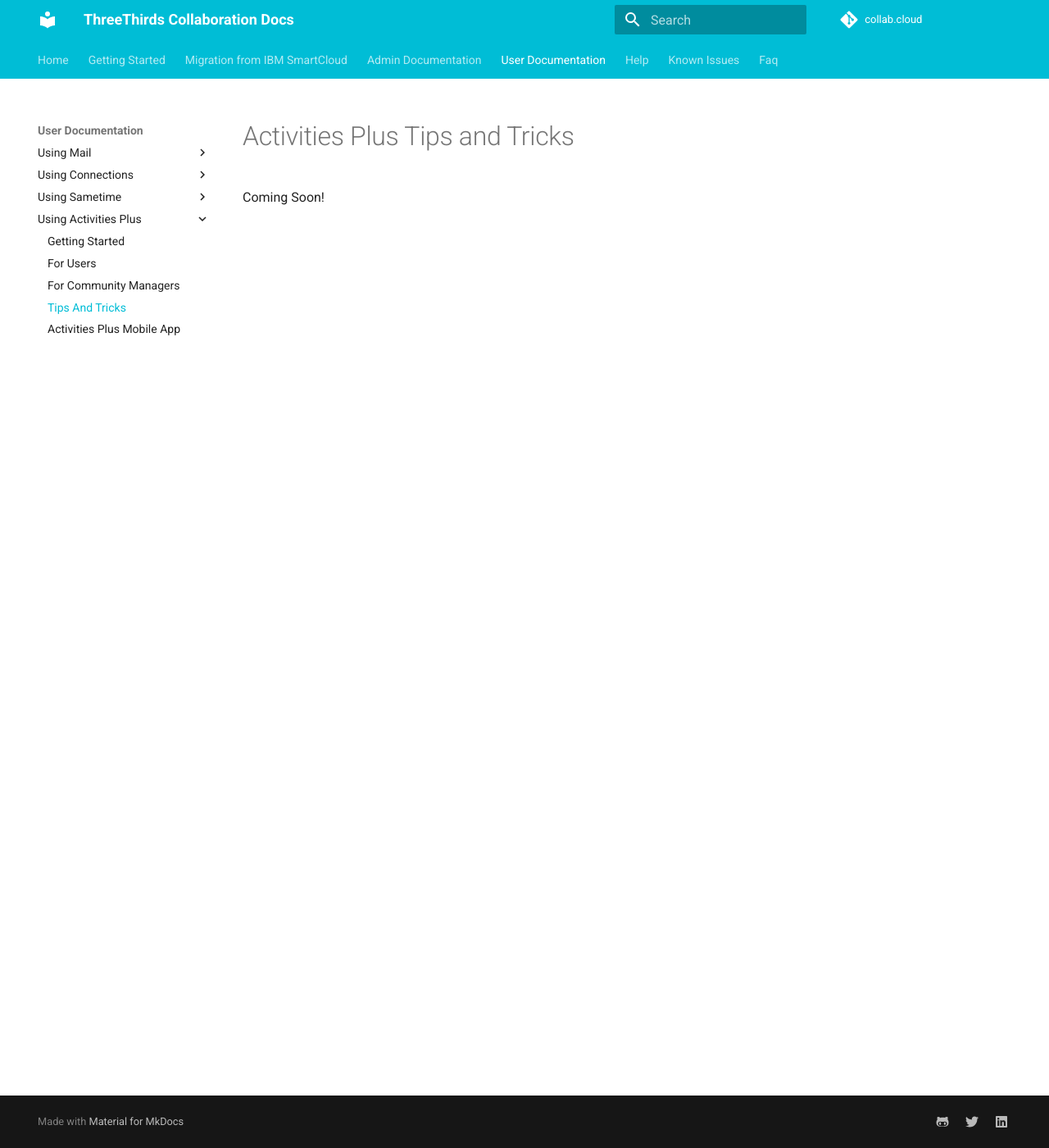
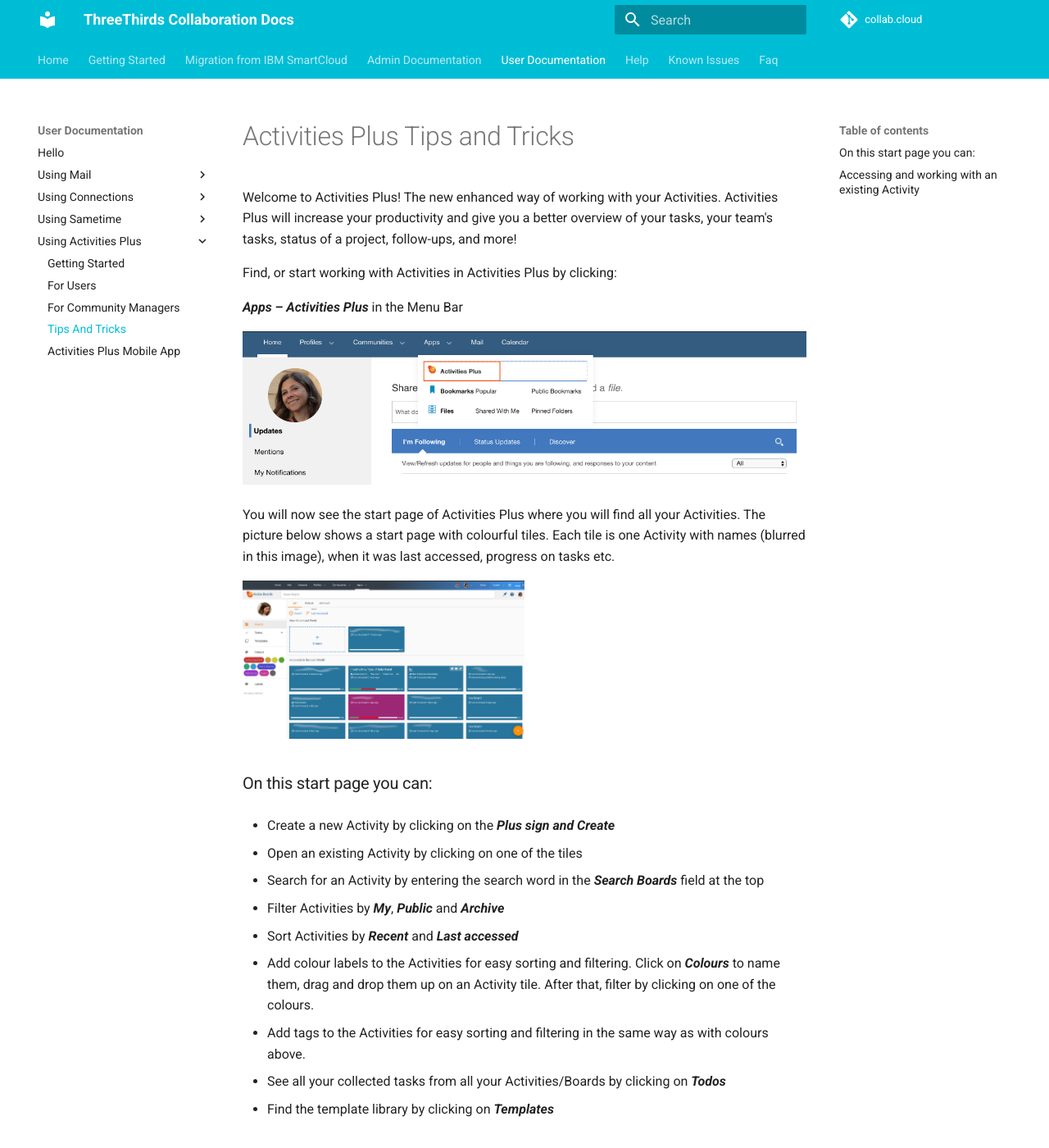
Before and after one commit to collabdotcloud/docs.collab.cloud, an MkDocs documentation site: the page built from docs/users/aplus-tips-and-tricks.md, in a window 1280 px wide and 1400 px high. Shown: the whole window at 82% size. Built offline with MkDocs 1.6.1 and Material for MkDocs 9.7.7, drawn with Linux system fonts in a browser that asks for light colours; some of the changed text lies outside the part shown.

Commit message:
lots of new pages

```diff
--- a/docs/users/aplus-tips-and-tricks.md
+++ b/docs/users/aplus-tips-and-tricks.md
@@ -1,3 +1,44 @@
 #Activities Plus Tips and Tricks
 
-Coming Soon!
+Welcome to Activities Plus! The new enhanced way of working with your Activities. Activities Plus will increase your productivity and give you a better overview of your tasks, your team's tasks, status of a project, follow-ups, and more!
+
+Find, or start working with Activities in Activities Plus by clicking:
+
+**_Apps – Activities Plus_** in the Menu Bar
+
+<img src="/assets/images/screen-shots/aplus/aplus-menu-item.png" alt="Activities Plus" />
+
+You will now see the start page of Activities Plus where you will find all your Activities. The picture below shows a start page with colourful tiles. Each tile is one Activity with names (blurred in this image), when it was last accessed, progress on tasks etc.
+
+<img src="/assets/images/screen-shots/aplus/aplus-start-page.png" alt="Activities Plus start page" width="50%"/>
+
+###On this start page you can:
+
+* Create a new Activity by clicking on the **_Plus sign and Create_**
+
+* Open an existing Activity by clicking on one of the tiles
+
+* Search for an Activity by entering the search word in the **_Search Boards_** field at the top
+
+* Filter Activities by **_My_**, **_Public_** and **_Archive_**
+
+* Sort Activities by **_Recent_** and **_Last accessed_**
+
+* Add colour labels to the Activities for easy sorting and filtering. Click on **_Colours_** to name them, drag and drop them up on an Activity tile. After that, filter by clicking on one of the colours.
+
+* Add tags to the Activities for easy sorting and filtering in the same way as with colours above.
+
+* See all your collected tasks from all your Activities/Boards by clicking on **_Todos_**
+
+* Find the template library by clicking on **_Templates_**
+
+
+##Accessing and working with an existing Activity
+
+Open an existing Activity by clicking on one of the Activity tiles.
+
+<img src="/assets/images/screen-shots/aplus/aplus-activity.png" alt="Activity" />
+
+All tasks in this Activity are shown in this view. Each title row is a **_List_** and and underneath the lists you find the **_tasks_**. Expand or collapse the lists by clicking the arrows on the list row or **_Expand All_** / **_Collapse All_**.
+
+Both Lists and Tasks can be moved around up and down by drag and drop. A task can also be moved from one list to another by drag and drop.
--- a/mkdocs.yml
+++ b/mkdocs.yml
@@ -47,6 +47,7 @@
       - Desktop Connector: admin/desktop-connector-windows.md
 
   - User Documentation:
+    - Hello: users/hello.md
     - Using Mail:
       - Getting Started: users/using-mail-gettingstarted.md
       - Using Mail & Verse: users/using-mail-verse.md
```
Also changed, not shown: docs/users/aplus-for-users.md (+15 -9 lines), docs/users/aplus-mobile-app.md (+4 -4 lines), docs/users/hello.md (added, +9 -0 lines), docs/assets/images/screen-shots/aplus/aplus-activity.png (added), docs/assets/images/screen-shots/aplus/aplus-start-page.png (added).
